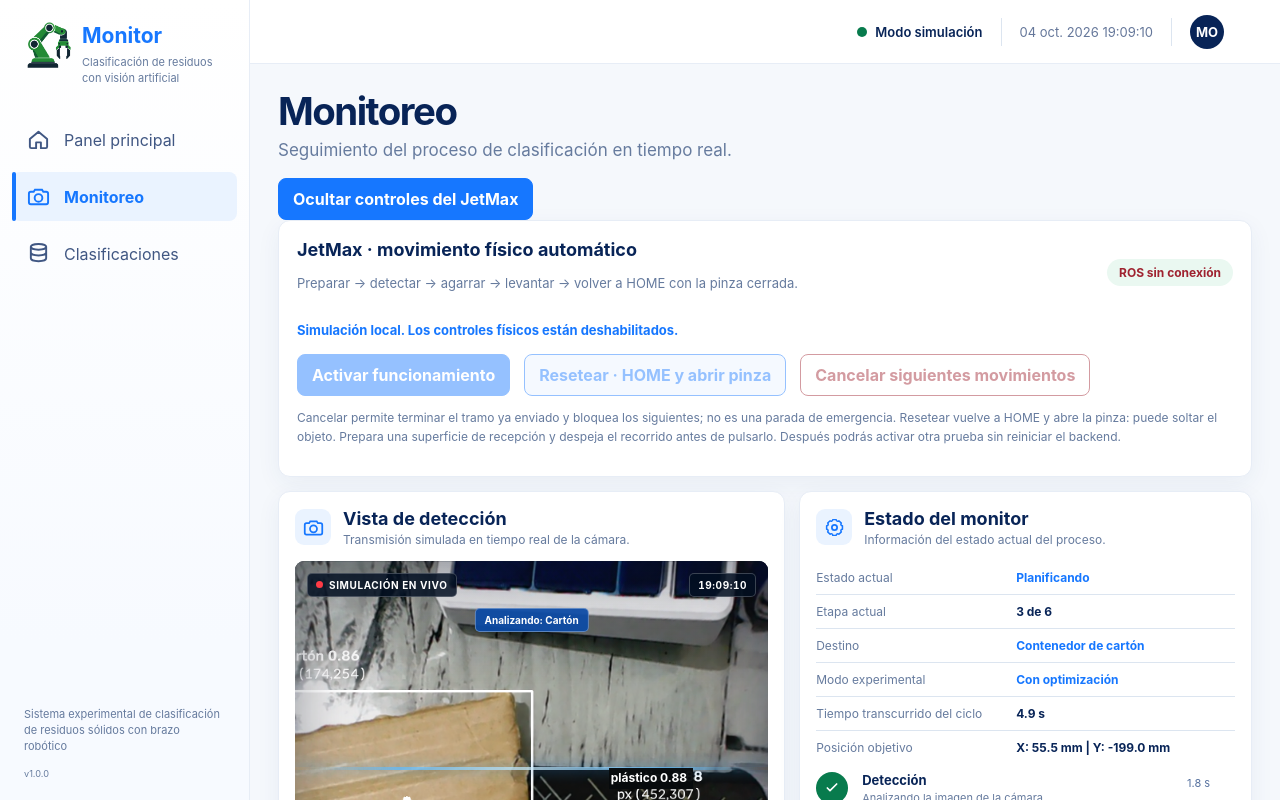
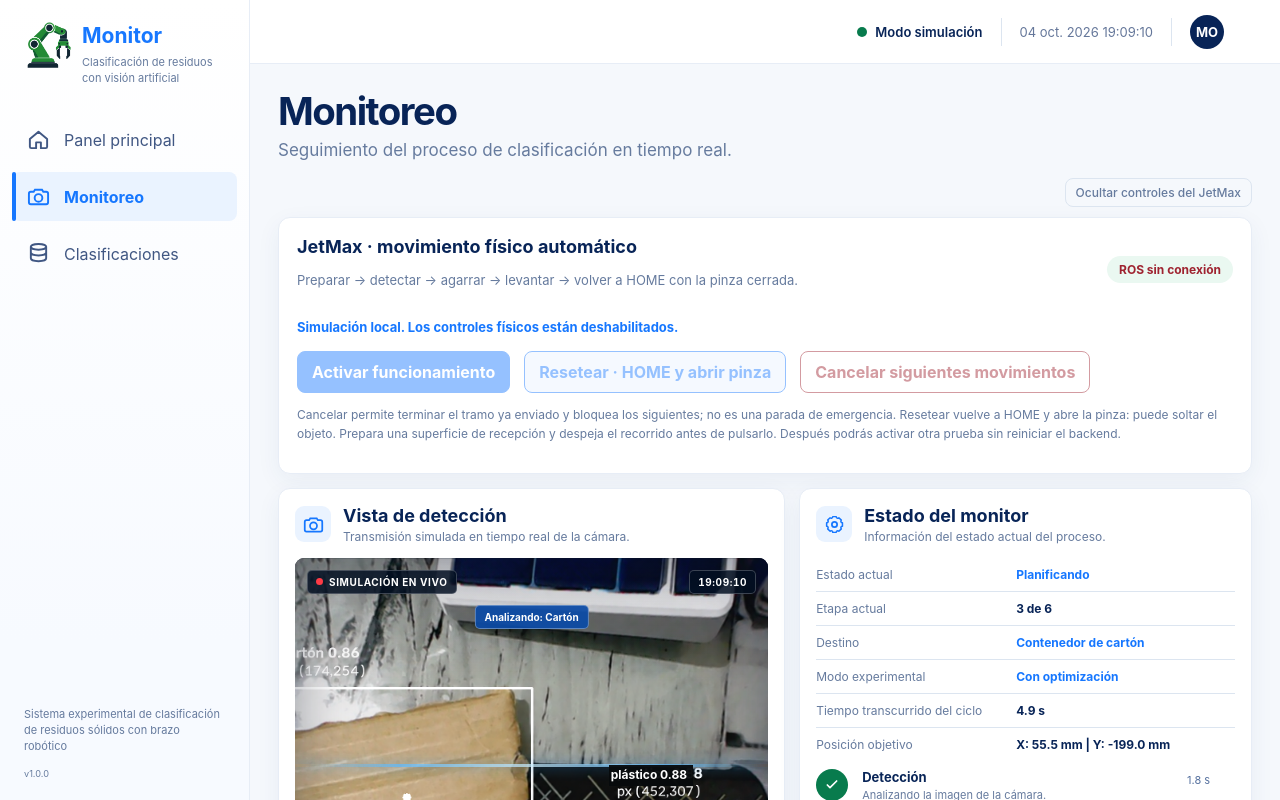
Before and after one commit to Rony-Tesis/front-web-rony, an Angular app: page /monitoring in a window 1280 px wide. Shown: the top 800 px of the page. Built offline with nearby package versions, Linux system fonts and the light colour scheme.

Commit message:
style(controls): add discreet panel visibility button

```diff
--- a/src/app/waste-classification/presentation/components/robot-controls/robot-controls.component.css
+++ b/src/app/waste-classification/presentation/components/robot-controls/robot-controls.component.css
@@ -98,3 +98,22 @@ button.reset {
   color: var(--blue);
   background: var(--blue-soft);
 }
+
+.visibility-control {
+  display: flex;
+  justify-content: flex-end;
+  margin-bottom: 10px;
+}
+button.visibility-toggle {
+  padding: 6px 10px;
+  border-color: var(--line);
+  background: transparent;
+  color: var(--muted);
+  font-size: 12px;
+  font-weight: 500;
+}
+button.visibility-toggle:hover {
+  border-color: var(--blue);
+  background: var(--blue-soft);
+  color: var(--blue);
+}
```
